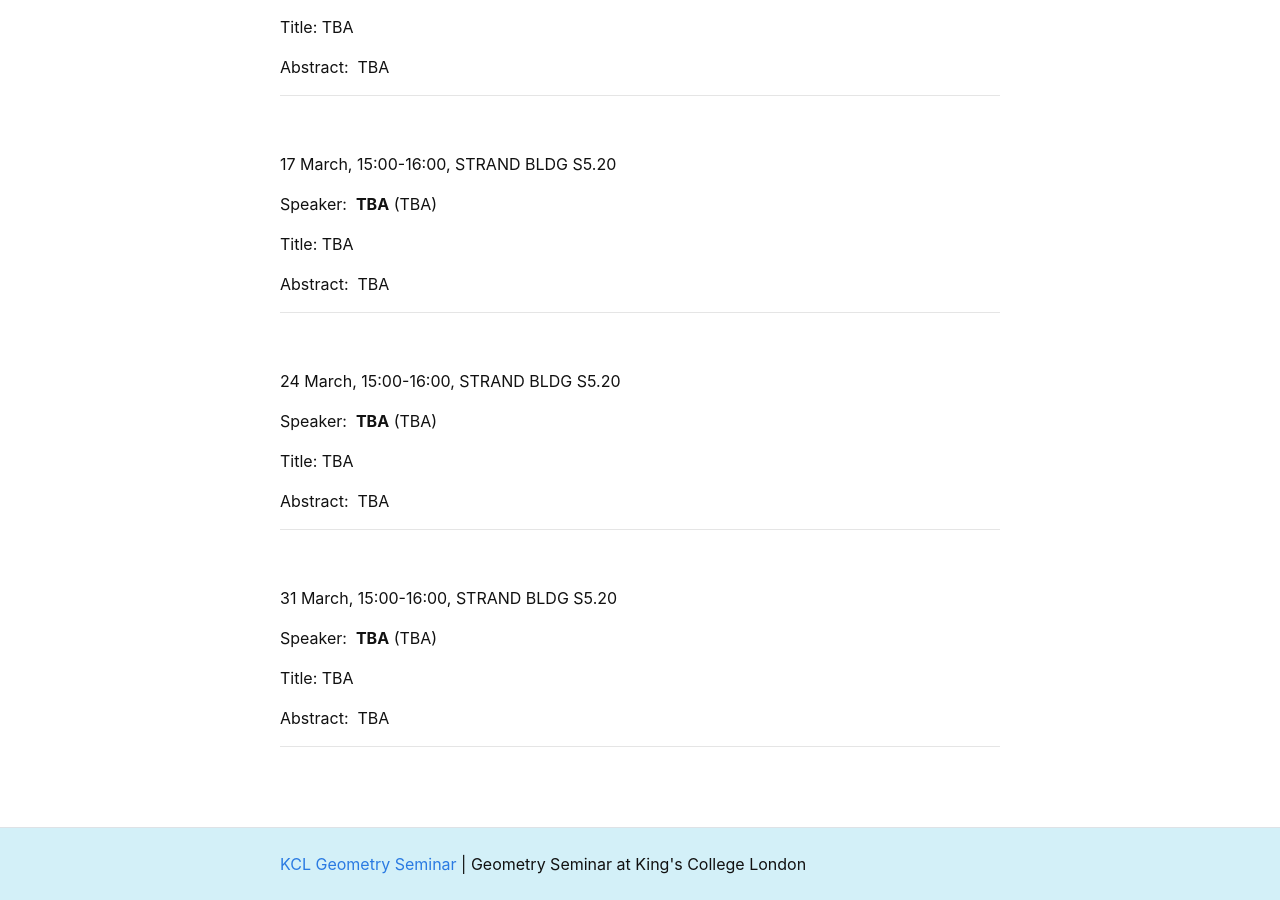
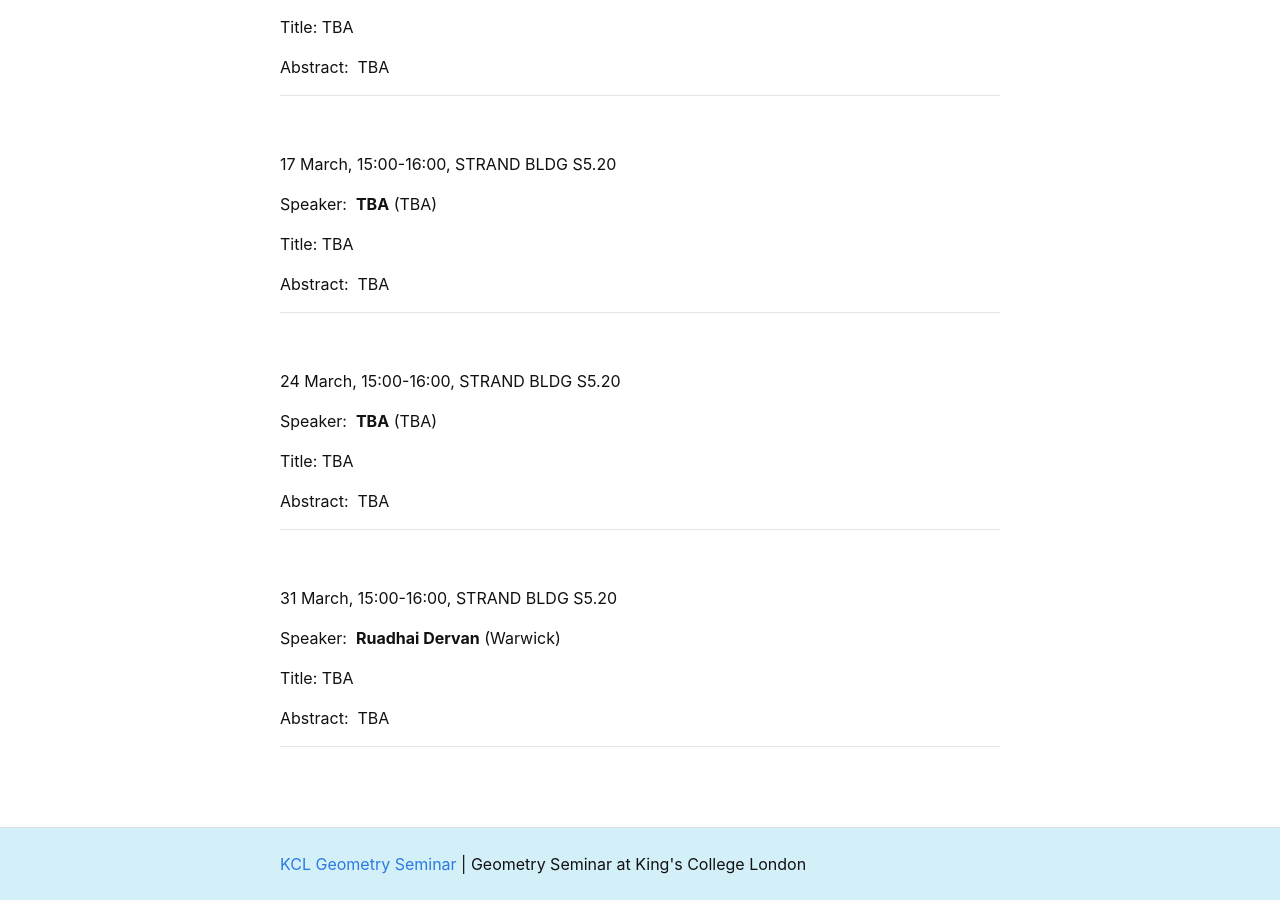
Before and after one commit to kcl-geometry-seminar/kcl-geometry-seminar.github.io, a Jekyll site: the page built from pages/index.md, in a window 1280 px wide and 900 px high, scrolled down 1693 px. Built offline with Jekyll 4.4.1, drawn with Linux system fonts in a browser that asks for light colours; a script that is not in the unit is left out.

Commit message:
Update speaker information for event

```diff
--- a/pages/index.md
+++ b/pages/index.md
@@ -103,7 +103,7 @@ Abstract:&nbsp; TBA
 
 31 March,  15:00-16:00, STRAND BLDG S5.20
 
-Speaker:&nbsp; **TBA** (TBA)
+Speaker:&nbsp; **Ruadhai Dervan** (Warwick)
 
 Title:&nbsp;TBA
 
```
